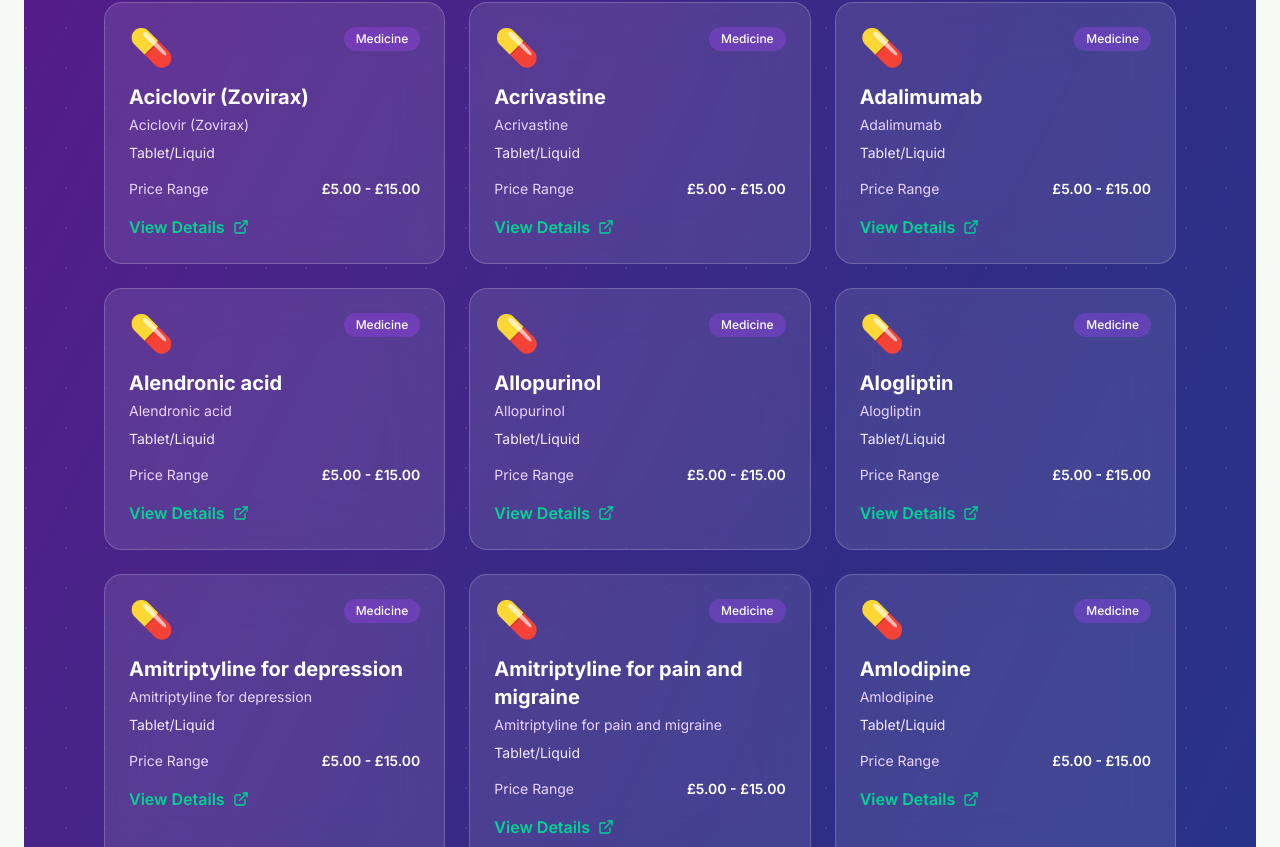
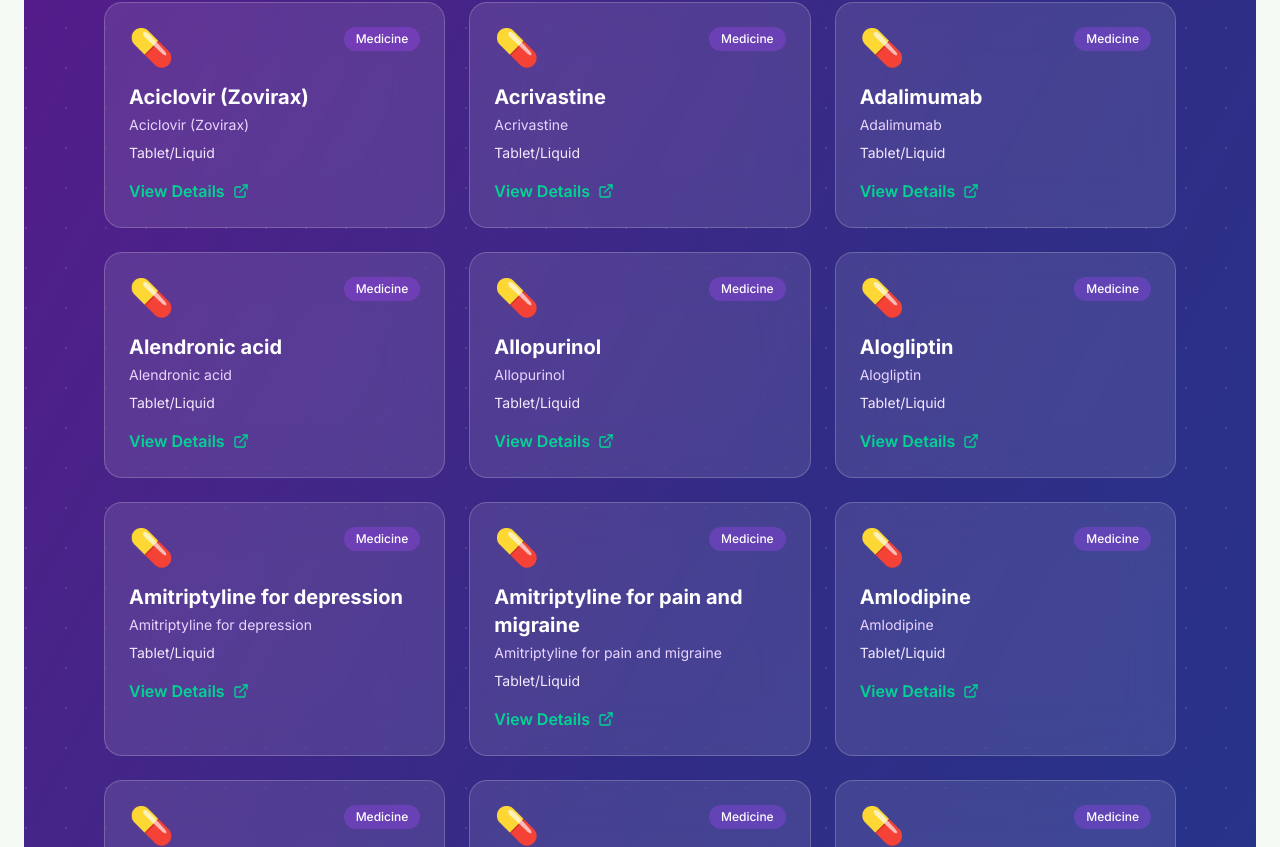
Before and after one commit to Aryan-lomte05/Quant.ai-HealthBot, a Next.js app: page /explore in a window 1280 px wide. Shown: the part 4513-5360 px from the top of the page. Built offline with nearby package versions, Linux system fonts and the light colour scheme.

Commit message:
Completed Explore Scrapework final

```diff
--- a/scripts/restore-data-browser.ts
+++ b/scripts/restore-data-browser.ts
@@ -181,7 +181,6 @@
             url: url,
             description: data.description || `Official NHS information about ${name}.`,
             category: "General Health",
-            price: "£5.00 - £15.00",
             icon: "💊",
             type: "Tablet",
             genericName: name,
--- a/src/app/explore/page.tsx
+++ b/src/app/explore/page.tsx
@@ -637,10 +637,6 @@
                 <h3 className="text-xl font-bold mb-1">{medicine.name}</h3>
                 <p className="text-sm text-purple-200 mb-2">{medicine.genericName}</p>
                 <p className="text-sm text-purple-100 mb-4">{medicine.type}</p>
-                <div className="flex items-center justify-between text-sm mb-4">
-                  <span className="text-purple-200">Price Range</span>
-                  <span className="font-semibold">{medicine.price}</span>
-                </div>
                 <motion.div
                   className="flex items-center gap-2 text-emerald-400 font-semibold group-hover:gap-4 transition-all"
                 >
```
